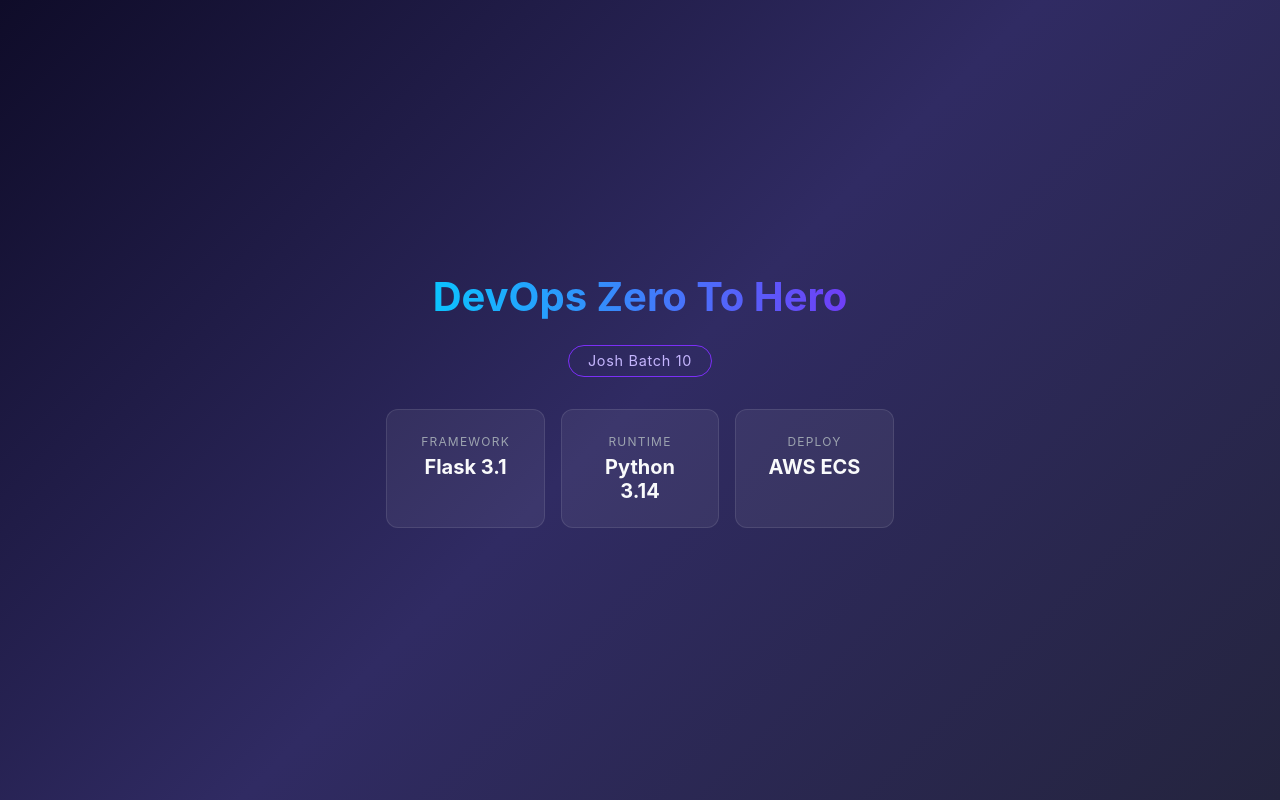
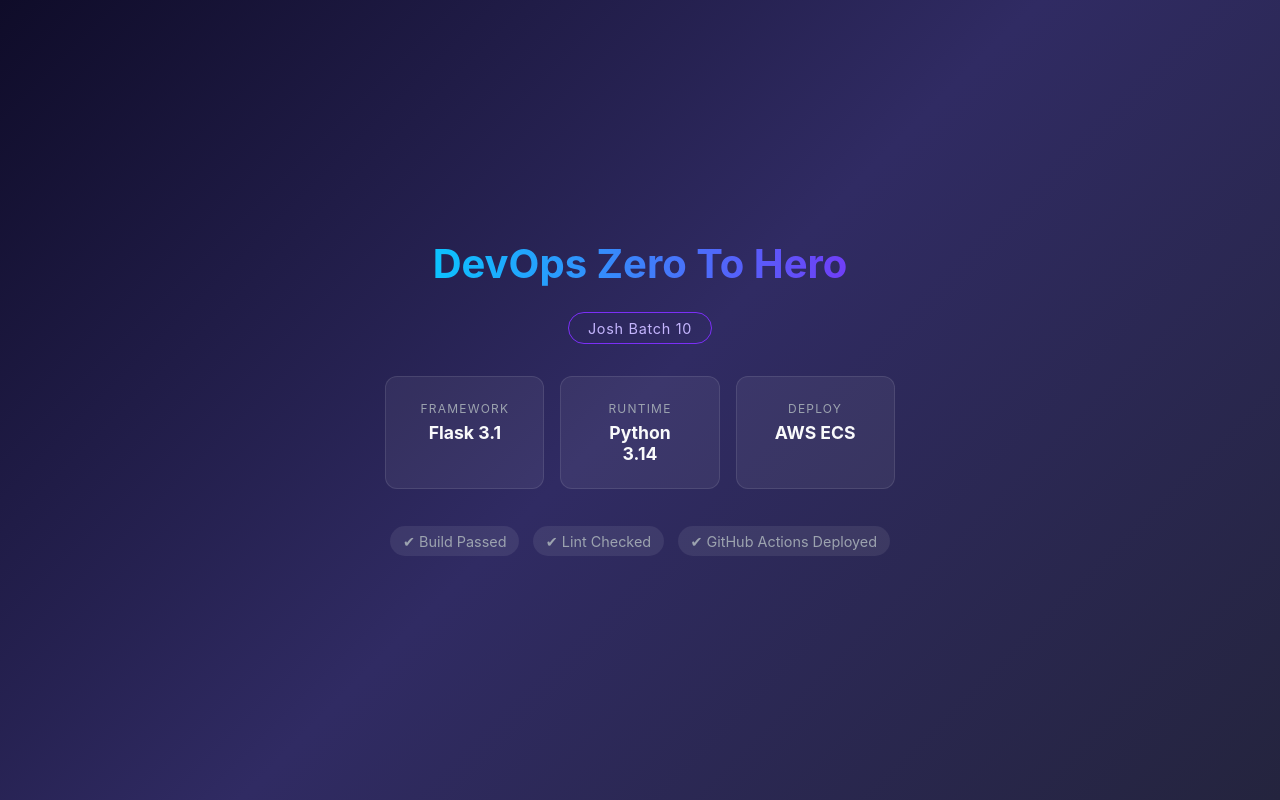
Before and after one commit to Shivzade/github-actions-zero-to-hero, a Flask app: page / in a window 1280 px wide. Run offline with Flask 3, Linux system fonts and the light colour scheme.

Commit message:
added minor changes in index.html

```diff
--- a/templates/index.html
+++ b/templates/index.html
@@ -6,6 +6,7 @@
     <title>DevOps Zero To Hero</title>
     <style>
         * { margin: 0; padding: 0; box-sizing: border-box; }
+
         body {
             min-height: 100vh;
             display: flex;
@@ -15,11 +16,13 @@
             font-family: -apple-system, BlinkMacSystemFont, "Segoe UI", Roboto, Helvetica, Arial, sans-serif;
             color: #e0e0e0;
         }
+
         .container {
             text-align: center;
             padding: 2rem;
-            max-width: 640px;
+            max-width: 700px;
         }
+
         h1 {
             font-size: 2.5rem;
             margin-bottom: 0.5rem;
@@ -27,6 +30,7 @@
             -webkit-background-clip: text;
             -webkit-text-fill-color: transparent;
         }
+
         .badge {
             display: inline-block;
             margin: 1rem 0 2rem;
@@ -37,12 +41,14 @@
             color: #c4b5fd;
             letter-spacing: 0.05em;
         }
+
         .cards {
             display: flex;
             gap: 1rem;
             justify-content: center;
             flex-wrap: wrap;
         }
+
         .card {
             background: rgba(255, 255, 255, 0.06);
             border: 1px solid rgba(255, 255, 255, 0.1);
@@ -51,6 +57,7 @@
             min-width: 150px;
             flex: 1;
         }
+
         .card span {
             display: block;
             font-size: 0.75rem;
@@ -59,30 +66,56 @@
             color: #9ca3af;
             margin-bottom: 0.4rem;
         }
+
         .card strong {
-            font-size: 1.25rem;
+            font-size: 1.1rem;
             color: #f9fafb;
+        }
+
+        .footer {
+            margin-top: 2rem;
+            font-size: 0.9rem;
+            color: #9ca3af;
+        }
+
+        .footer span {
+            display: inline-block;
+            margin: 0.3rem;
+            padding: 0.4rem 0.8rem;
+            border-radius: 20px;
+            background: rgba(255,255,255,0.08);
         }
     </style>
 </head>
+
 <body>
     <div class="container">
         <h1>DevOps Zero To Hero</h1>
+
         <div class="badge">Josh Batch 10</div>
+
         <div class="cards">
             <div class="card">
                 <span>Framework</span>
                 <strong>Flask 3.1</strong>
             </div>
+
             <div class="card">
                 <span>Runtime</span>
                 <strong>Python 3.14</strong>
             </div>
+
             <div class="card">
                 <span>Deploy</span>
                 <strong>AWS ECS</strong>
             </div>
         </div>
+
+        <div class="footer">
+            <span>✔ Build Passed</span>
+            <span>✔ Lint Checked</span>
+            <span>✔ GitHub Actions Deployed</span>
+        </div>
     </div>
 </body>
 </html>
```
